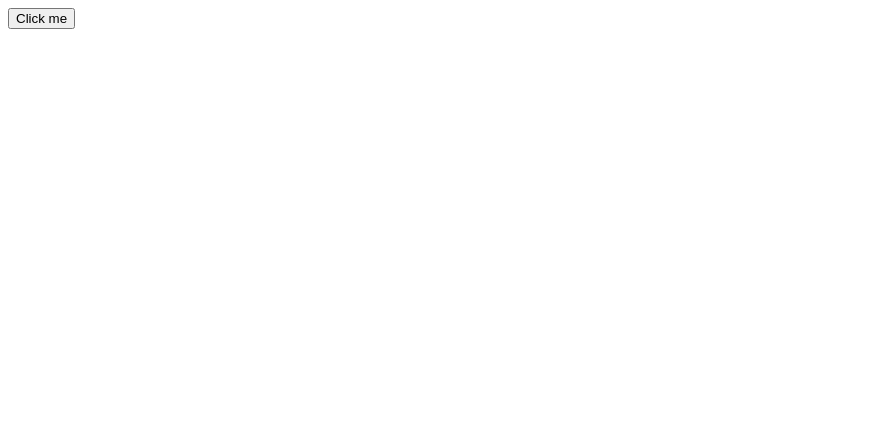
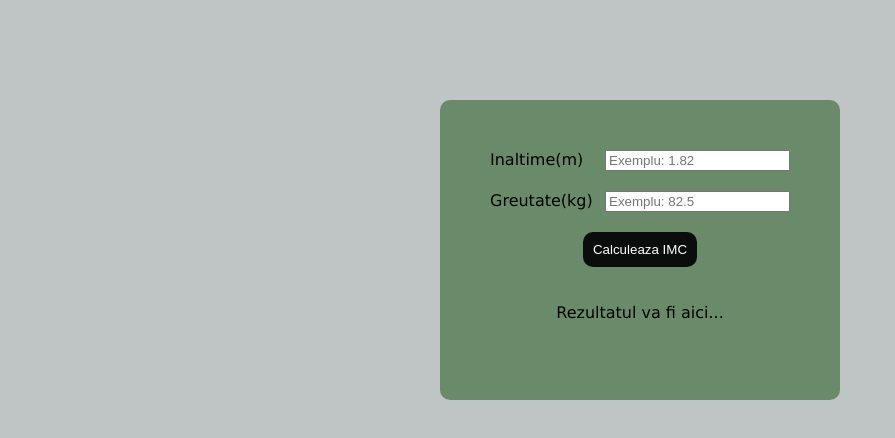
Before and after one commit to alingrig87/intro-01-orange-2025, a plain HTML site: page JavaScript/Calculator Indice Masa Corporala/index.html in a window 1280 px wide. Shown: the whole page, without its empty margins (0-895 px from the left). Drawn offline with Linux system fonts and the light colour scheme.

Commit message:
IMC Calculator

```diff
--- a/JavaScript/Calculator Indice Masa Corporala/app.js
+++ b/JavaScript/Calculator Indice Masa Corporala/app.js
@@ -1 +1,33 @@
-alert('Pagina s-a incarcat!');
+function calculeazaIMC() {
+	var inaltimeInput = document.getElementById('inaltime');
+	var inaltime = Number(inaltimeInput.value);
+
+	var greutateInput = document.getElementById('greutate');
+	var greutate = Number(greutateInput.value);
+
+	var imc = (greutate / (inaltime * inaltime)).toFixed(2);
+
+	var mesajDeOutput;
+	var color;
+
+	if (imc < 18.5) {
+		mesajDeOutput = 'IMC: ' + imc + ' Subponderal';
+		color = 'blue';
+	} else if (imc >= 18.5 && imc <= 25) {
+		mesajDeOutput = 'IMC: ' + imc + ' Greutate normala';
+		color = 'green';
+	} else if (imc > 25 && imc < 30) {
+		mesajDeOutput = 'IMC: ' + imc + ' Supraponderal';
+		color = 'orange';
+	} else {
+		mesajDeOutput = 'IMC: ' + imc + ' Obez';
+		color = 'red';
+	}
+
+	var paragraf = document.getElementById('output');
+	paragraf.innerHTML = mesajDeOutput;
+	paragraf.style.backgroundColor = color;
+	paragraf.style.color = 'white';
+	paragraf.style.borderRadius = '5px';
+	paragraf.style.padding = '10px';
+}
--- a/JavaScript/Calculator Indice Masa Corporala/index.html
+++ b/JavaScript/Calculator Indice Masa Corporala/index.html
@@ -7,7 +7,20 @@
 		<link rel="stylesheet" href="style.css" />
 	</head>
 	<body>
-		<button onclick="alert('S-a apasat butonul!')">Click me</button>
+		<div class="container">
+			<div class="inputs">
+				<label for="inaltime">Inaltime(m)</label>
+				<input type="text" placeholder="Exemplu: 1.82" id="inaltime" />
+			</div>
+			<div class="inputs">
+				<label for="greutate">Greutate(kg)</label>
+				<input type="text" placeholder="Exemplu: 82.5" id="greutate" />
+			</div>
+			<div>
+				<button onclick="calculeazaIMC()">Calculeaza IMC</button>
+			</div>
+			<p id="output">Rezultatul va fi aici...</p>
+		</div>
 		<script src="app.js"></script>
 	</body>
 </html>
--- a/JavaScript/Calculator Indice Masa Corporala/style.css
+++ b/JavaScript/Calculator Indice Masa Corporala/style.css
@@ -0,0 +1,38 @@
+body {
+	font-family: Verdana, Geneva, Tahoma, sans-serif;
+	background-color: rgb(191, 197, 197);
+	display: flex;
+	justify-content: center;
+	margin-top: 100px;
+}
+
+.container {
+	height: 200px;
+	width: 300px;
+	background-color: rgb(105, 139, 105);
+	border-radius: 10px;
+	padding: 50px;
+	display: flex;
+	flex-direction: column;
+	align-items: center;
+	gap: 20px;
+}
+
+.inputs {
+	width: 300px;
+	display: flex;
+	justify-content: space-between;
+}
+
+button {
+	background-color: rgb(11, 13, 13);
+	padding: 10px;
+	border: none;
+	border-radius: 10px;
+	color: white;
+	cursor: pointer;
+}
+
+button:hover {
+	background-color: rgb(60, 70, 70);
+}
```
